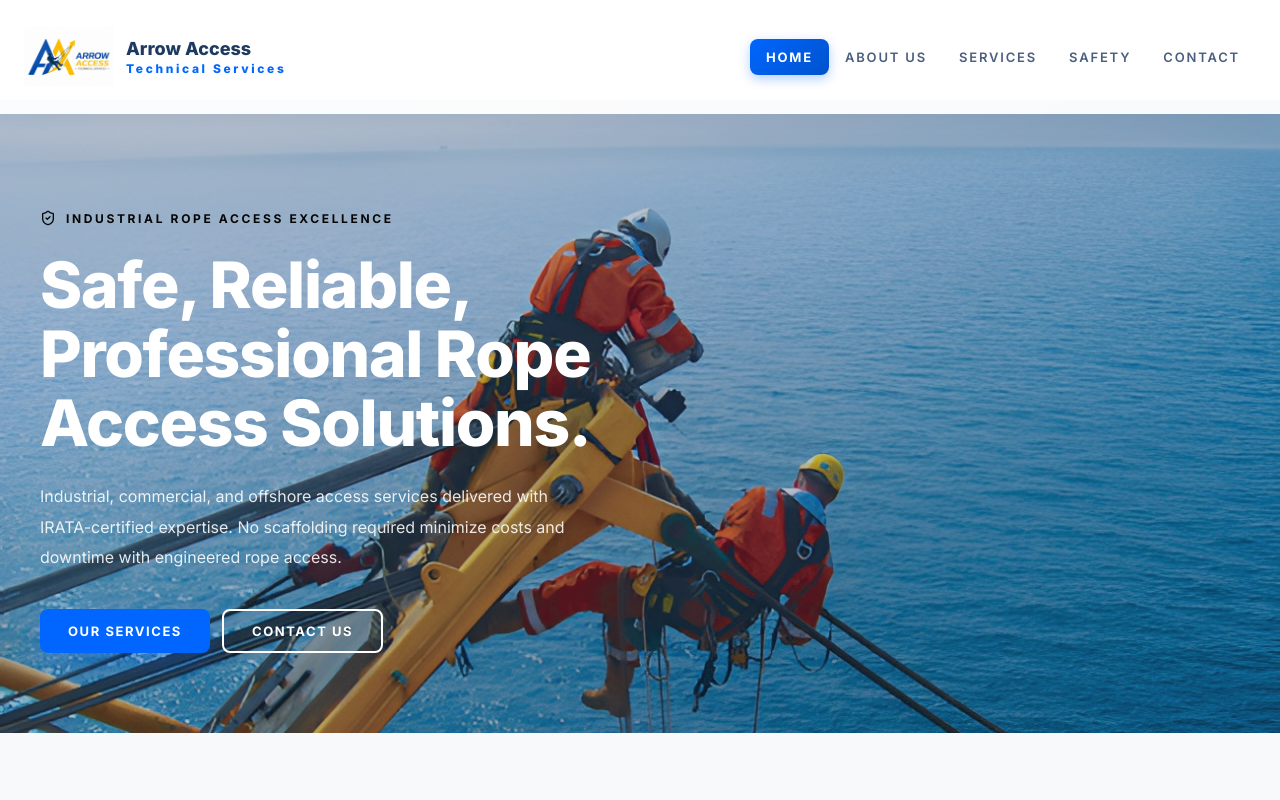
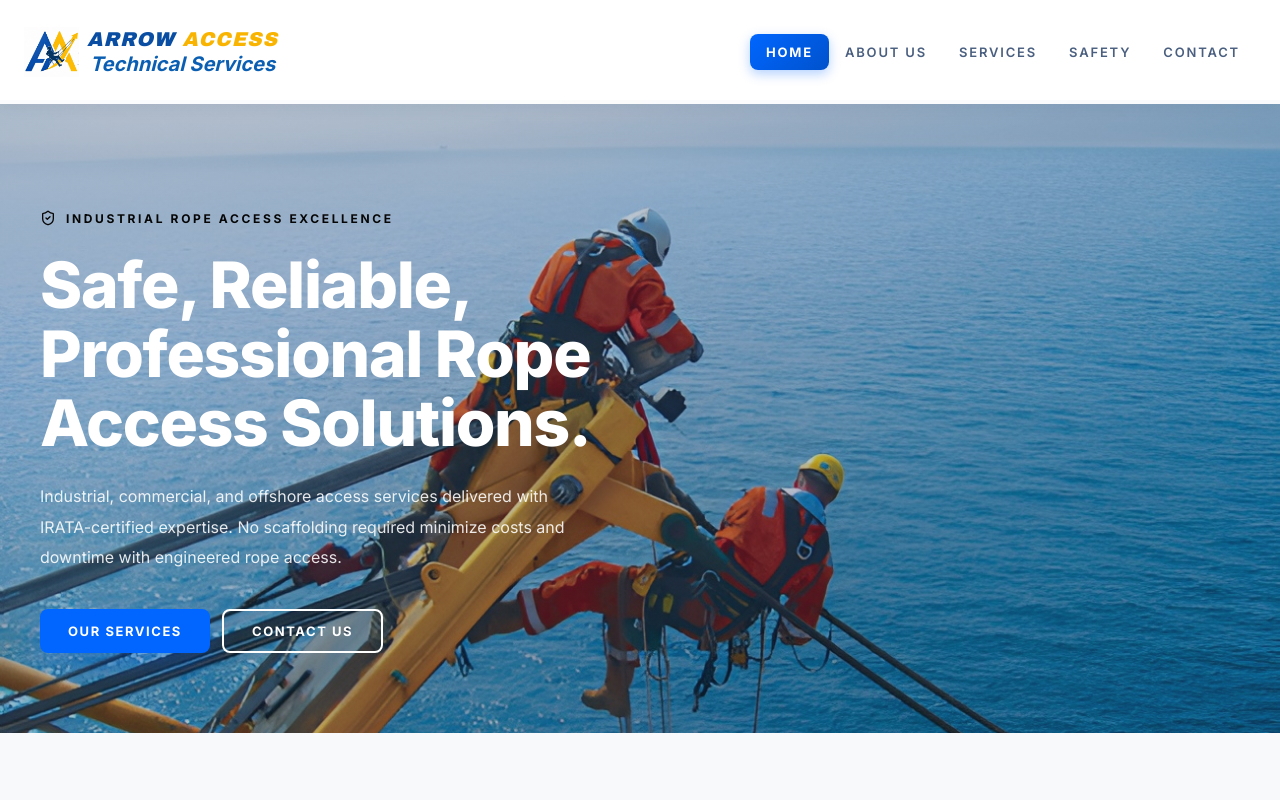
Before and after one commit to sanmkx3/Global-Access, a React (Vite) app: page / in a window 1280 px wide. Shown: the top 800 px of the page. Built offline with nearby package versions, Linux system fonts and the light colour scheme.

Commit message:
logo update3 commit

```diff
--- a/src/App.jsx
+++ b/src/App.jsx
@@ -19,7 +19,7 @@ import {
 
   ScanSearch,
 }  from "lucide-react";
-import logo  from "./assets/logo.jpeg";
+import logo  from "./assets/logo2.jpeg";
 import heroImg from "./assets/Industrial-Rope-Access-Trade-Association.jpg";
 import glassimg from "./assets/glass.png";
 import confinedworkspace from "./assets/confinedworkspace.png";
@@ -106,10 +106,27 @@ const GLOBAL_CSS = `
   .navbar { position: fixed; top: 0; left: 0; right: 0; z-index: 999; background: rgba(255,255,255,0.95); box-shadow: 0 2px 16px rgba(30,58,95,0.08); }
   .navbar.scrolled { box-shadow: 0 4px 24px rgba(30,58,95,0.12); }
   .navbar-inner { margin: 0 auto; display: flex; align-items: center; justify-content: space-between; gap: 24px; padding: 27px 24px; }
-  .logo-btn { display: flex; align-items: center; gap: 12px; border: none; background: transparent; cursor: pointer; padding: 0; }
-  .logo-text { display: grid; line-height: 1.1; text-align: left;   gap: 4px;  }
-  .logo-main { font-weight: 800; font-size: 18px; color: #1e3a5f; }
-  .logo-sub { font-size: 12px; letter-spacing: 0.22em;  color: #0066FF; font-weight: 1000; }
+
+.logo-btn {
+    gap: 8px !important;
+     font-size: 14px;
+    font-weight: 1000;
+    font-style: italic;
+  }
+
+  .logo-btn img {
+    width: 55px !important;
+    height: 50px !important;
+  }
+
+  .logo-main {
+    font-size: 14px !important;
+  }
+
+  .logo-sub {
+    font-size: 12px !important;
+  }
+
 
   .nav-desktop { display: flex; align-items: center; gap: 4; }
   .nav-link { cursor: pointer; color: #4a5f7f; font-size: 13px; font-weight: 600; letter-spacing: 0.14em; text-transform: uppercase; padding: 10px 16px; border-radius: 6px; transition: all 0.2s; }
@@ -410,22 +427,61 @@ function Navbar({ currentPage }) {
     navigate("home");
     setMenuOpen(false);
   }}
+  style={{
+    display: "flex",
+    alignItems: "center",
+
+
+    background: "transparent",
+    border: "none",
+    cursor: "pointer",
+  }}
 >
   <img
     src={logo}
     alt="Arrow Access Logo"
     style={{
-      width: "90px",   // Increase or decrease as needed
-      height: "60px",
-      objectFit: "contain",
-      display: "block",
+      width: "80px",
+      height: "70px",
+
+      // objectFit: "contain",
+      // display: "block",
       flexShrink: 0,
     }}
   />
 
-  <div className="logo-text">
-    <span className="logo-main">Arrow Access</span>
-    <span className="logo-sub">Technical Services</span>
+  <div
+    style={{
+      display: "flex",
+      flexDirection: "column",
+      lineHeight: 1.1,
+    }}
+  >
+    <div
+  style={{
+    fontSize: "20px",
+
+    fontStyle: "italic",
+    fontFamily: "'Arial Black', Arial, sans-serif",
+    letterSpacing: "1px",
+    lineHeight: 1,
+  }}
+>
+  <span style={{ color: "#0A4EA3" }}>ARROW </span>
+  <span style={{ color: "#F8B400" }}>ACCESS</span>
+</div>
+
+    <span
+      style={{
+        fontSize: "20px",
+        fontWeight: 700,
+        color: "#0b5fb3",
+        // letterSpacing: "4px",
+        marginTop: "4px",
+      }}
+    >
+      Technical Services
+    </span>
   </div>
 </button>
 
```
Also changed, not shown: src/assets/logo2.jpeg (added).
